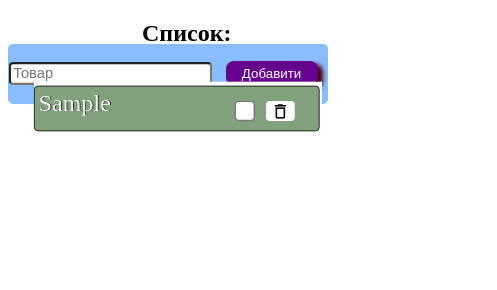
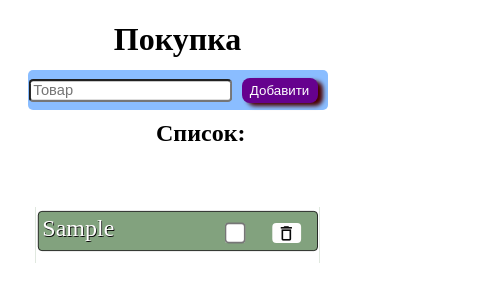
Before and after one commit to Voldi-1010/Todo, a plain HTML site: page index.html in a window 390 px wide. Both pictures are taken after typing "Sample" into the empty fields and a click on the button "Добавити". Shown: the whole page, 497 px wide, since content can reach past the window. Drawn offline with Linux system fonts and the light colour scheme.

Commit message:
Add files via upload

```diff
--- a/index.html
+++ b/index.html
@@ -1,7 +1,7 @@
 <!DOCTYPE html>
 <html lang="en">
 <head>
-    <link rel="shortcut icon" href="">
+    <link rel="shortcut icon" href="#">
     <link rel="stylesheet" href="https://fonts.googleapis.com/icon?family=Material+Icons">
     <meta charset="UTF-8">
     <meta name="viewport" content="width=device-width, initial-scale=1.0">
@@ -23,9 +23,10 @@
             </div>
         </div>
         <h2>Список:</h2>
-        <div class="todos-wrapper">
-        </div>
     </div>
+    <div class="todos-wrapper">
+    </div>
+
     <div id="two" class="flex2">
         <img src="stocks.jpg" alt="stk">
     </div>
--- a/main.js
+++ b/main.js
@@ -1,6 +1,6 @@
-const addTaskBtn = document.getElementById('add-task-btn'); // получили элемент кнопку "Добавить"
-const deskTaskImput = document.getElementById('description-task'); // получили элемент импут, в который вводим наши задачи
-const todoWrapper = document.querySelector('.todos-wrapper'); // получили элемент, в который записываются задачи, которые мы вводим в импут
+const addTaskBtn = document.getElementById('add-task-btn'); // получили элемент кнопку "Добавити"
+const deskTaskImput = document.getElementById('description-task'); // получили елемент імпут, в якому вводим наш товар
+const todoWrapper = document.querySelector('.todos-wrapper'); // получили елемент, в якому записуються список, де вводився в імпут
 
 let tasks;
 !localStorage.tasks ? tasks = [] : tasks = JSON.parse(localStorage.getItem('tasks'));
@@ -17,8 +17,8 @@ const createTemlate = (task, index) => {
     <div class='todo-item ${task.completed ? 'checked' : ''}'>
         <div class='description'>${task.description}</div>
         <div class='buttons'>
-          <input onclick="completeTask(${index})" class='btn-comlete' type="checkbox" ${task.completed ? 'checked' : ''}>
-          <button onclick="deleteTask(${index})" class='btn-delete'><i class="material-icons">delete_outline </i></button>
+                <input onclick="completeTask(${index})" class='btn-comlete' type="checkbox" ${task.completed ? 'checked' : ''}>
+                <button onclick="deleteTask(${index})" class='btn-delete'><i class="material-icons">delete_outline </i></button>
         </div>
     </div>
     `
--- a/mobilestyle.css
+++ b/mobilestyle.css
@@ -1,30 +1,24 @@
 @media screen and (max-width:800px) {
     html, body {
-
+        display: flex;
         width: 355px;
         height:auto;
-        display: grid;
-
-
+    }
+    * {
+        box-sizing: border-box;
     }
     .container {
+        display: flex;
         width: 355px;
         height:auto;
-        position: relative;
-        display: grid;
-        /* border: 1px solid red; */
+        box-sizing: border-box;
     }
-    .container > div {
-        flex-grow: 1;
-        width: 355px;
-    }
+
     .todos-wrapper {
         background: white;
         width: 360px;
         height: auto;
-        /* transform: translate(-500px 50px); */
-        /* overflow: scroll; */
-        display: block;
+        display: flex;
         transform: scale(0.8);
         flex-flow: column;
         justify-content: center;
@@ -32,108 +26,71 @@
         padding-top: 5px;
         margin-left: 0;
         position: relative;
-        top: 0;
-        /* border: 1px solid red; */
+        top: 200px;
 
-        /* bottom: 50px; */
-        /* margin-bottom: 5px;
-        /* border: 1px solid red; */
     }
     .todo-item {
-        /* display: flex; */
+        display: flex;
         width: 350px;
         height: 30px;
         border: 1px solid black;
-        position: relative;
+        justify-content: end;
         left: 0px;
         border-radius: 5px;
         padding: 0;
         padding-left: 5px;
         padding-top: 5px;
-        /* padding-top: 0;
-        padding-bottom: 0; */
-        /* transform: translateX(-14px); */
         background-color: rgb(130, 162, 126);
     }
+    .todo-item.checked {
+        background-color: rgb(8, 8, 8);
+        text-decoration-line: line-through;
+        color: black;
+    }
     .description {
-        width: 250px;
+        width: 330px;
         height: 30px;
         padding-top: 0;
         padding-bottom: 0;
-        position: relative;
-        align-items: center;
+        display: flex;
         color: rgb(254, 253, 253);
-        /* font-size: 30px; */
         text-shadow: rgb(10, 10, 10) 1px 1px;
     }
     .flex-wrapper {
-        /* position: absolute;
-        top: 0;
-        /* left: 0; */
+        top: 100px;
         width: 355px;
         height: 200px;
-        /* border: 1px solid red; */
-        position: relative;
-        /* top: 60px; */
+        position:fixed;
         margin-left: 0;
-        /* flex-flow: column; */
-        /* justify-content:center; */
-        /* align-items: center; */
-        /* padding-top: 2rem; */
-        /* width: 100%; */
-
-
-
         background: white;
-        /* margin-left: 2rem; */
-
     }
     .flex2 {
-        /* position: absolute;
-        bottom: 0;
-        left: 20px;
-        width: 600px;
-        height: 400px; */
+
         display: none;
-        transform: translate(8px, 2px);
-        transform: scale(0.5);
-        /* justify-content: center; */
 
-        /* border: 1px solid red; */
-        bottom: 0;
     }
 
     h1 {
         width: 355px;
-        /* border: 1px solid red; */
-        position: absolute;
+        position:fixed;
         top: 0px;
 
     }
     h2 {
         width: 355px;
-        position:absolute;
-        top: 50px;
+        position:fixed;
+        top: 100px;
         left: 40%;
-        /* border: 1px solid red; */
-        /* transform: translate(100px, -80px); */
+
     }
     .add-todo-wrapper {
-
-        /* width: 370px;
-        min-height: 40px; */
-        /* align-items: center; */
-        /* transform: translate(-14px, -100px); */
-        position: relative;
-        top: 30px;
-        left: -10px;
+        object-fit: contain;
+        position:fixed;
+        top: 70px;
         width: 300px;
         height: 40px;
         background-color: rgb(138, 189, 255);
         border-radius: 5px;
-        /* padding: 10px; */
-        /* top: 0px; */
-        /* border: 1px solid red; */
     }
     .input-wrapper {
         width:auto;
@@ -146,7 +103,30 @@
         height:auto;
         border-radius: 4px;
     }
+    .buttons {
+        width: 20%;
+        display: flex;
+        align-items: center;
+        justify-content: flex-end;
 
+    }
+    .btn-comlete {
+        margin: 20px;
+        transform: scale(2);
+        outline-offset: 2px;
+        display: flex;
+        align-items: center;
+        text-align: center;
+    }
+    .btn-delete {
+
+        margin: 20px;
+        outline-offset: 2px;
+        display: flex;
+        align-items: center;
+        text-align: center;
+
+    }
     .button-wrapper {
         width: 170px;
         height:auto;
@@ -154,11 +134,7 @@
         justify-content: flex-end;
 
     }
-    .btn-comlete {
-        margin: 20px;
-        transform: scale(2);
-        outline-offset: 2px;
-    }
+
 
 
 
--- a/style.css
+++ b/style.css
@@ -87,6 +87,7 @@ h1 {
     display: flex;
     width: 500px;
     min-height: 50px;
+
     border: 1px solid black;
     border-radius: 5px;
     margin-bottom: 15px;
```
